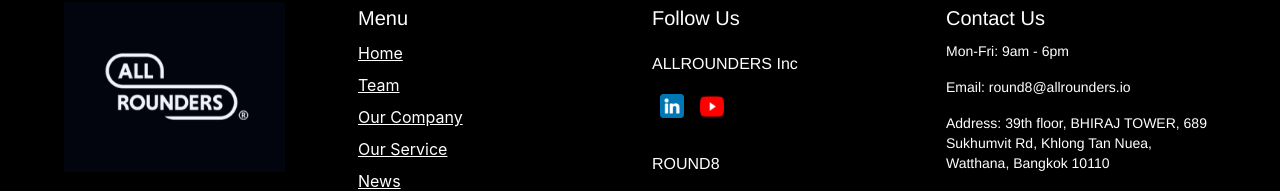
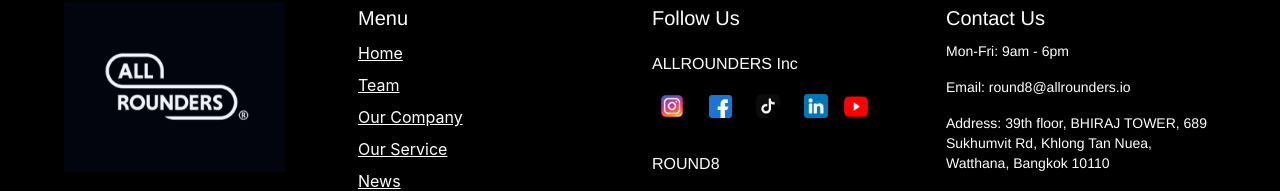
Before and after one commit to Bastet2002/all_rounders, a React (Create React App) app: page /service in a window 1280 px wide. Shown: the part 7122-7313 px from the top of the page. Built offline with nearby package versions, Linux system fonts and the light colour scheme; a web font is replaced by a local one.

Commit message:
Update social media links in Footer.jsx

```diff
--- a/src/components/Layout/Footer.jsx
+++ b/src/components/Layout/Footer.jsx
@@ -78,6 +78,92 @@
                 ALLROUNDERS Inc
               </Typography>
               <Box sx={{ display: 'flex', mb: 2 }}>
+
+                {/* Instagram */}
+                <Button
+                  variant="contained"
+                  href="https://www.instagram.com/allrounders.io/profilecard/?igsh=YnU5cG8waWwyODdq"
+                  target="_blank"
+                  rel="noopener noreferrer"
+                  sx={{
+                    minWidth: 'unset',
+                    width: '40px',
+                    height: '40px',
+                    padding: '8px',
+                    backgroundColor: 'black',
+                    color: '#E1306C',
+                    borderColor: '#E1306C',
+                    mr: 1,
+                    '&:hover': {
+                      backgroundColor: 'rgba(255, 255, 255, 0.78)',
+                      color: 'white',
+                    }
+                  }}
+                >
+                  <Box
+                    component="img"
+                    src="/images/instagram.png"
+                    alt="Instagram"
+                    sx={{ width: '24px', height: '24px' }}
+                  />
+                </Button>
+
+                {/* Facebook */}
+                <Button
+                  variant="contained"
+                  href="https://www.facebook.com/share/14GnacyM5HY/?mibextid=wwXIfr"
+                  target="_blank"
+                  rel="noopener noreferrer"
+                  sx={{
+                    minWidth: 'unset',
+                    width: '40px',
+                    height: '40px',
+                    padding: '8px',
+                    backgroundColor: 'black',
+                    color: '#1877F2',
+                    borderColor: '#1877F2',
+                    mr: 1,
+                    '&:hover': {
+                      backgroundColor: 'rgba(255, 255, 255, 0.78)',
+                      color: 'white',
+                    }
+                  }}
+                >
+                  <Box
+                    component="img"
+                    src="/images/facebook.png"
+                    alt="Facebook"
+                    sx={{ width: '23px', height: '23px' }}
+                  />
+                </Button>
+
+                <Button
+                  variant="contained"
+                  href="https://www.tiktok.com/@allrounders.io?_t=ZS-8ymfVpcwrJo&_r=1"
+                  target="_blank"
+                  rel="noopener noreferrer"
+                  sx={{
+                    minWidth: 'unset',
+                    width: '40px',
+                    height: '40px',
+                    padding: '8px',
+                    backgroundColor: 'black',
+                    color: '#1877F2',
+                    borderColor: '#1877F2',
+                    mr: 1,
+                    '&:hover': {
+                      backgroundColor: 'rgba(255, 255, 255, 0.78)',
+                      color: 'white',
+                    }
+                  }}
+                >
+                  <Box
+                    component="img"
+                    src="/images/tiktok.png"
+                    alt="Tiktok"
+                    sx={{ width: '24px', height: '24px' }}
+                  />
+                </Button>
                 <Button
                   variant="contained"
                   href="https://www.linkedin.com/company/allrounders-inc/posts/"
@@ -141,7 +227,7 @@
                 {/* Instagram */}
                 <Button
                   variant="contained"
-                  href="https://www.instagram.com/round8_official/"
+                  href="https://www.instagram.com/round8.official/"
                   target="_blank"
                   rel="noopener noreferrer"
                   sx={{
@@ -166,7 +252,7 @@
                 {/* Facebook */}
                 <Button
                   variant="contained"
-                  href="https://www.facebook.com/profile.php?id=61556947506273"
+                  href="https://www.facebook.com/share/16nEan3U1h/?mibextid=wwXIfr"
                   target="_blank"
                   rel="noopener noreferrer"
                   sx={{
@@ -191,7 +277,7 @@
                 {/* Tiktok */}
                 <Button
                   variant="contained"
-                  href="https://www.tiktok.com/@round8_official"
+                  href="https://www.tiktok.com/@round8.official"
                   target="_blank"
                   rel="noopener noreferrer"
                   sx={{
@@ -317,6 +403,93 @@
               ALLROUNDERS Inc
             </Typography>
             <Box sx={{ display: 'flex', mb: 3 }}>
+              {/* Instagram */}
+              <Button
+                variant="contained"
+                href="https://www.instagram.com/allrounders.io/profilecard/?igsh=YnU5cG8waWwyODdq"
+                target="_blank"
+                rel="noopener noreferrer"
+                sx={{
+                  minWidth: 'unset',
+                  width: '40px',
+                  height: '40px',
+                  padding: '8px',
+                  backgroundColor: 'black',
+                  color: '#E1306C',
+                  borderColor: '#E1306C',
+                  mr: 1,
+                  '&:hover': {
+                    backgroundColor: 'rgba(255, 255, 255, 0.78)',
+                    color: 'white',
+                  }
+                }}
+              >
+                <Box
+                  component="img"
+                  src="/images/instagram.png"
+                  alt="Instagram"
+                  sx={{ width: '24px', height: '24px' }}
+                />
+              </Button>
+
+              {/* Facebook */}
+              <Button
+                variant="contained"
+                href="https://www.facebook.com/share/14GnacyM5HY/?mibextid=wwXIfr"
+                target="_blank"
+                rel="noopener noreferrer"
+                sx={{
+                  minWidth: 'unset',
+                  width: '40px',
+                  height: '40px',
+                  padding: '8px',
+                  backgroundColor: 'black',
+                  color: '#1877F2',
+                  borderColor: '#1877F2',
+                  mr: 1,
+                  '&:hover': {
+                    backgroundColor: 'rgba(255, 255, 255, 0.78)',
+                    color: 'white',
+                  }
+                }}
+              >
+                <Box
+                  component="img"
+                  src="/images/facebook.png"
+                  alt="Facebook"
+                  sx={{ width: '23px', height: '23px' }}
+                />
+              </Button>
+
+              <Button
+                variant="contained"
+                href="https://www.tiktok.com/@allrounders.io?_t=ZS-8ymfVpcwrJo&_r=1"
+                target="_blank"
+                rel="noopener noreferrer"
+                sx={{
+                  minWidth: 'unset',
+                  width: '40px',
+                  height: '40px',
+                  padding: '8px',
+                  backgroundColor: 'black',
+                  color: '#1877F2',
+                  borderColor: '#1877F2',
+                  mr: 1,
+                  '&:hover': {
+                    backgroundColor: 'rgba(255, 255, 255, 0.78)',
+                    color: 'white',
+                  }
+                }}
+              >
+                <Box
+                  component="img"
+                  src="/images/tiktok.png"
+                  alt="Tiktok"
+                  sx={{ width: '24px', height: '24px' }}
+                />
+              </Button>
+
+
               <Button
                 variant="contained"
                 href="https://www.linkedin.com/company/allrounders-inc/posts/"
@@ -370,6 +543,7 @@
                   sx={{ width: '27px', height: '29px' }}
                 />
               </Button>
+
             </Box>
 
             {/* ROUND8 section */}
@@ -380,7 +554,7 @@
               {/* Instagram */}
               <Button
                 variant="contained"
-                href="https://www.instagram.com/round8_official/"
+                href="https://www.instagram.com/round8.official/"
                 target="_blank"
                 rel="noopener noreferrer"
                 sx={{
@@ -409,7 +583,7 @@
               {/* Facebook */}
               <Button
                 variant="contained"
-                href="https://www.facebook.com/profile.php?id=61556947506273"
+                href="https://www.facebook.com/ROUND8.official?mibextid=wwXIfr&rdid=dR4NAeICQ8INd2ZH&share_url=https%3A%2F%2Fwww.facebook.com%2Fshare%2F16nEan3U1h%2F%3Fmibextid%3DwwXIfr"
                 target="_blank"
                 rel="noopener noreferrer"
                 sx={{
@@ -438,7 +612,7 @@
               {/* Tiktok */}
               <Button
                 variant="contained"
-                href="https://www.tiktok.com/@round8_official"
+                href="https://www.tiktok.com/@round8.official"
                 target="_blank"
                 rel="noopener noreferrer"
                 sx={{
```
